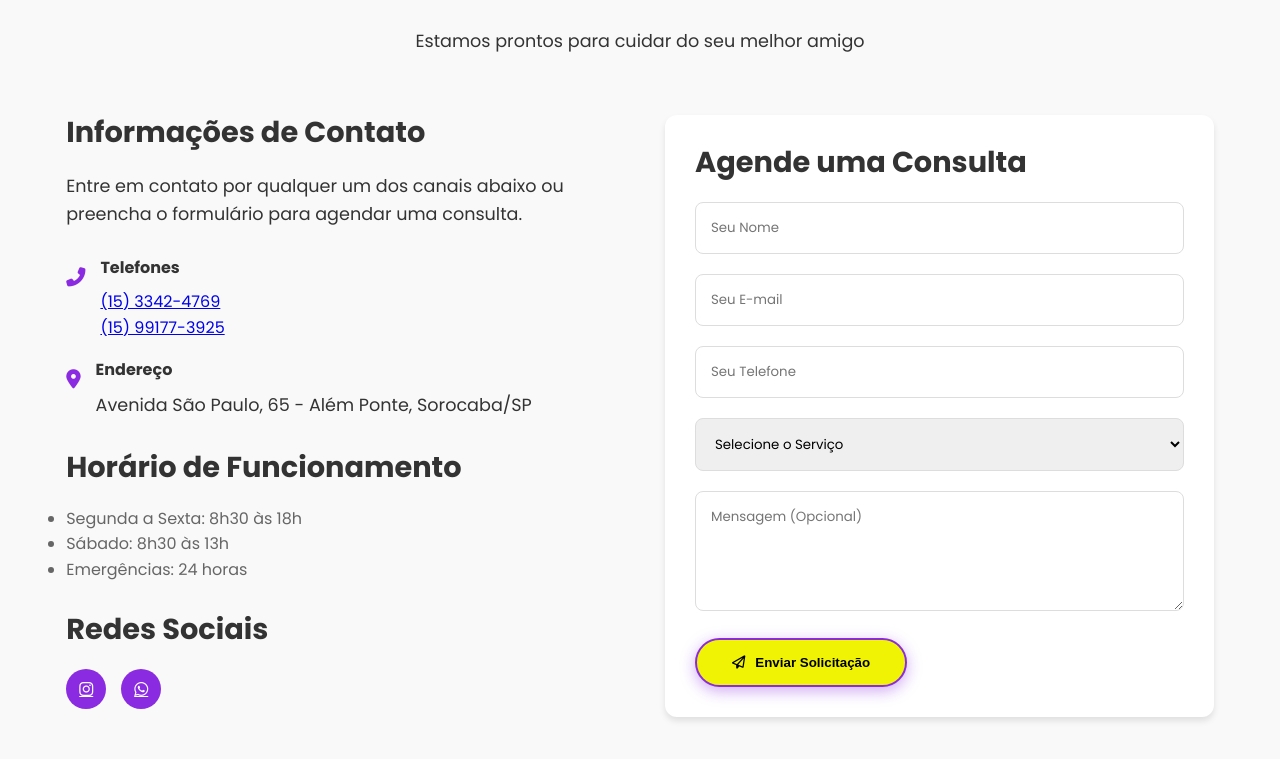
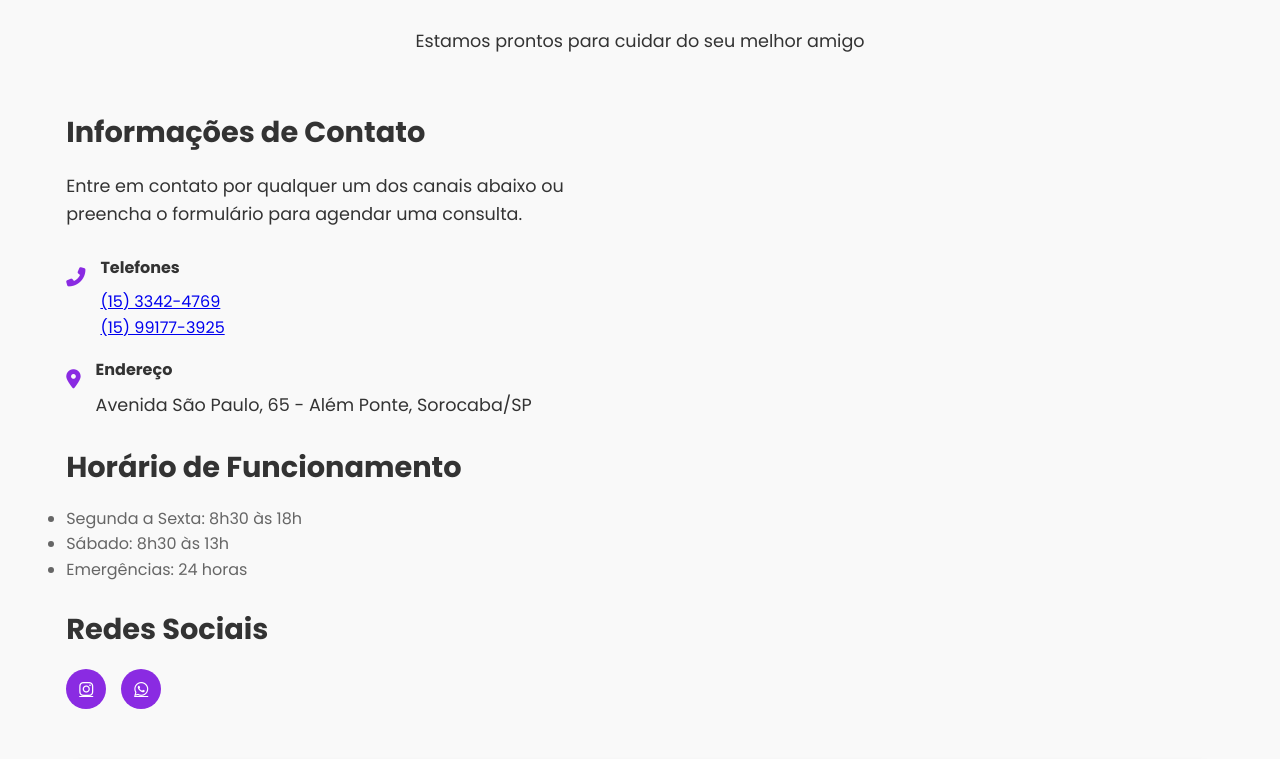
Before and after one commit to teamlel/duovet-clinica, a plain HTML site: page index.html in a window 1280 px wide. Shown: the part 5199-5958 px from the top of the page. Drawn offline with Linux system fonts and the light colour scheme; no server answers; grey boxes are pictures that could not be loaded.

Commit message:
Update index.html

```diff
--- a/index.html
+++ b/index.html
@@ -520,27 +520,6 @@
             </a>
           </div>
         </div>
-
-        <div class="contact-form" id="appointmentForm">
-          <h3>Agende uma Consulta</h3>
-          <form>
-            <input type="text" placeholder="Seu Nome" required>
-            <input type="email" placeholder="Seu E-mail" required>
-            <input type="tel" placeholder="Seu Telefone" required>
-            <select required>
-              <option value="">Selecione o Serviço</option>
-              <option>Consulta</option>
-              <option>Vacinação</option>
-              <option>Cirurgia</option>
-              <option>Exames</option>
-              <option>Emergência</option>
-            </select>
-            <textarea placeholder="Mensagem (Opcional)"></textarea>
-            <button type="submit" class="btn">
-              <i class="far fa-paper-plane"></i> Enviar Solicitação
-            </button>
-          </form>
-        </div>
       </div>
 
       <div class="map-container" id="map">
```
